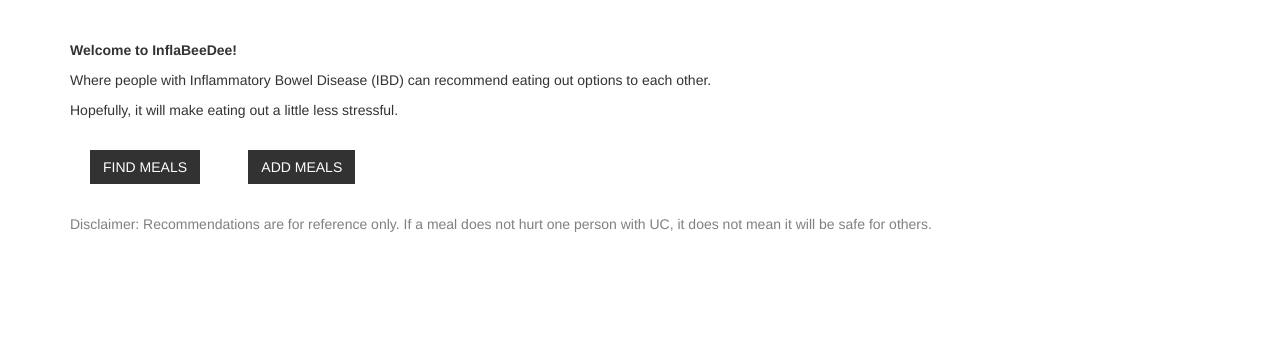
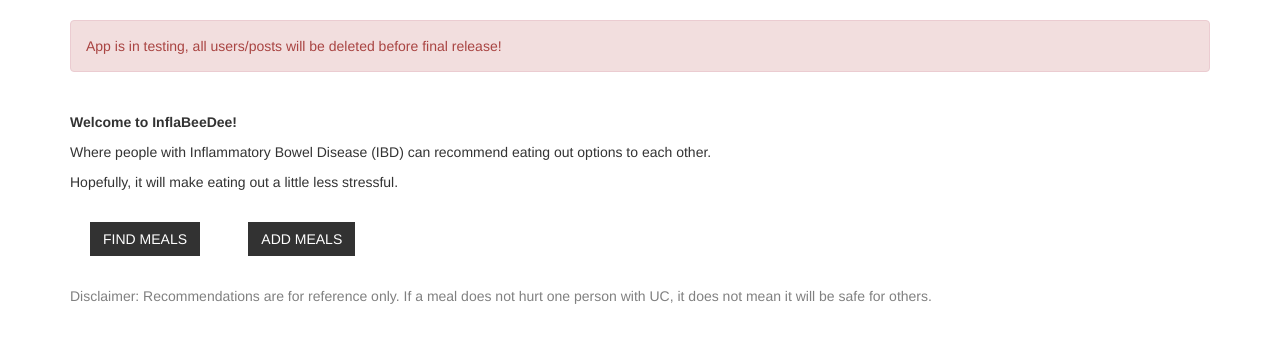
Before and after one commit to nenord/ibd-app, a Python web app: template app/templates/index.html in a window 1280 px wide. Shown: the part 52-395 px from the top of the page. Run offline with Jinja, Linux system fonts and the light colour scheme; the template is opened without the code that fills it, so the values that code supplies are empty; some libraries are stand-ins or nearby versions.

Commit message:
uncomment testing warning

```diff
--- a/app/templates/index.html
+++ b/app/templates/index.html
@@ -5,7 +5,7 @@
   {% if current_user.is_anonymous %}
     <h2>InflabeeDee</h2>
   {% endif %}
-  <!--<div class="alert alert-danger" role="alert">App is in testing, all users/posts will be deleted before final release!</div>-->
+  <div class="alert alert-danger" role="alert">App is in testing, all users/posts will be deleted before final release!</div>
   <br>
   <p><span style="font-weight:bold;">Welcome to InflaBeeDee!</span></p>
   <p>Where people with Inflammatory Bowel Disease (IBD) can recommend eating out options to each other.</p>
```
